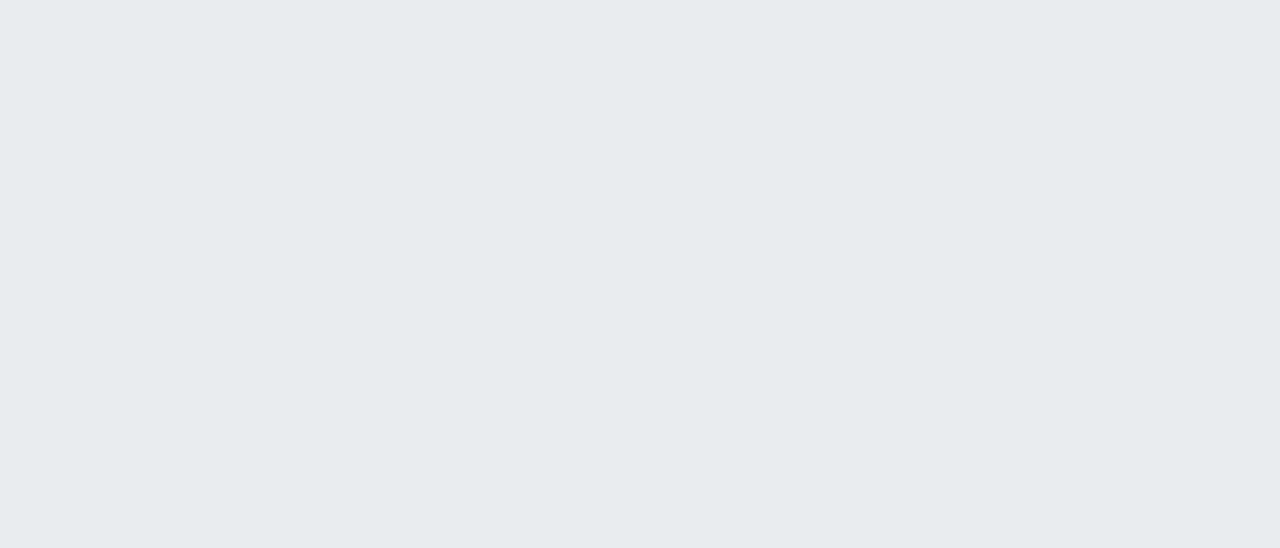
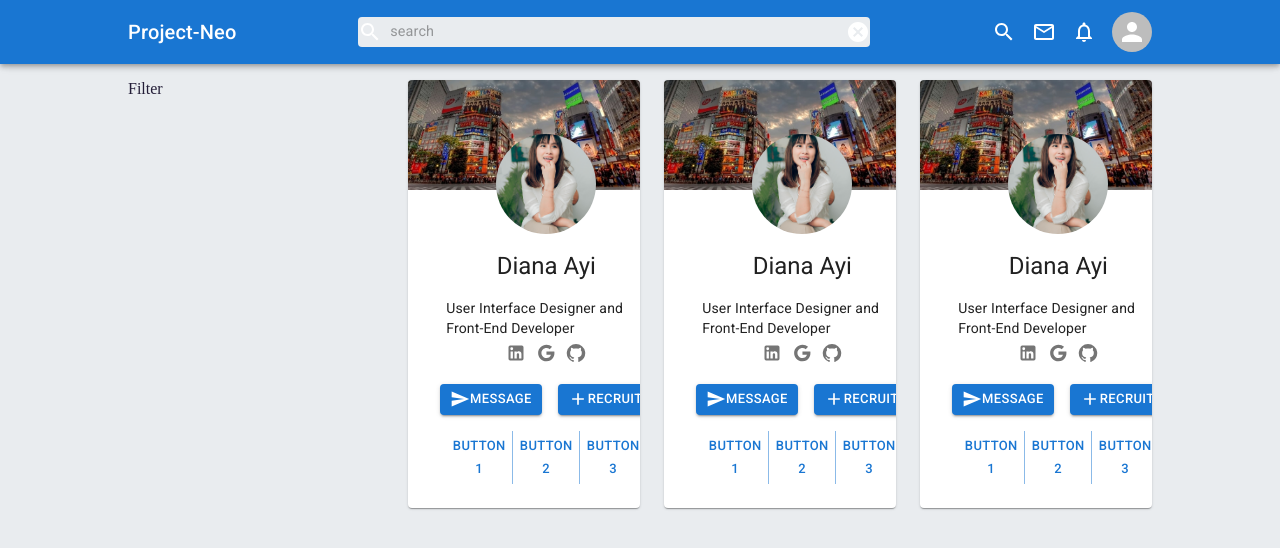
Before and after one commit to jpzambranoleon/project-neo-front-end, a React (Create React App) app: page /users in a window 1280 px wide. Before the commit this address had no page. Shown: the top 548 px of the page. Built offline with nearby package versions, Linux system fonts and the light colour scheme.

Commit message:
updated files

```diff
--- a/src/App.js
+++ b/src/App.js
@@ -2,6 +2,7 @@ import { BrowserRouter as Router, Routes, Route } from "react-router-dom";
 import Home from "./pages/homePage/Home";
 import Profile from "./pages/profilePage/Profile";
 import ProjectsPage from "./pages/projectsPage/ProjectsPage";
+import Users from "./pages/Users/Users";
 import SignInSide from "./SignInSide";
 import SignUp from "./SignUp";
 
@@ -16,6 +17,7 @@ function App() {
             <Route path="/" element={<Home />} />
             <Route path="/profile" element={<Profile />} />
             <Route path="/projects" element={<ProjectsPage />} />
+            <Route path="users" element={<Users />} />
           </>
         </Routes>
       </Router>
--- /dev/null
+++ b/src/pages/Users/Users.jsx
@@ -0,0 +1,42 @@
+import { Box, Grid } from "@mui/material";
+import Navbar from "../../components/Navbar";
+import ProfileCard from "../homePage/components/ProfileCard";
+import DisplayUsers from "./components/DisplayUsers";
+import FilterBox from "./components/FilterBox";
+import { makeStyles } from "@mui/styles";
+
+const useStyles = makeStyles((theme) => ({
+    boxContainer: {
+        width: "80%",
+        margin:"0 auto",
+
+        [theme.breakpoints.down("sm")]: {
+            width: "100%"
+        }
+    },
+}))
+
+export default function Users() {
+    const classes = useStyles()
+    return (
+        <div>
+            <Navbar />
+            <Box className={classes.boxContainer}>
+                <Grid container>
+                    <Grid item sm={3}>
+                        <FilterBox />
+                    </Grid>
+                    <Grid item sm={3}>
+                        <DisplayUsers />
+                    </Grid>
+                    <Grid item sm={3}>
+                        <DisplayUsers />
+                    </Grid>
+                    <Grid item sm={3}>
+                        <DisplayUsers />
+                    </Grid>
+                </Grid>
+            </Box>
+        </div>
+    );
+}
--- /dev/null
+++ b/src/pages/Users/components/DisplayUsers.jsx
@@ -0,0 +1,12 @@
+import { Box, Card, Grid } from "@mui/material"
+import ProfileCard from "../../homePage/components/ProfileCard";
+
+const DisplayUsers = () => {
+    return (
+        <Box sx={{ display: "flex", paddingTop: 10 }}>
+            <ProfileCard />
+        </Box>
+    );
+};
+
+export default DisplayUsers;
--- /dev/null
+++ b/src/pages/Users/components/FilterBox.jsx
@@ -0,0 +1,11 @@
+import { Box, Grid } from "@mui/material"
+
+const FilterBox = () => {
+    return (
+        <Box sx={{ paddingTop: 10 }}>
+            <div>Filter</div>
+        </Box>
+    );
+};
+
+export default FilterBox;
--- a/src/pages/homePage/components/ProfileCard.jsx
+++ b/src/pages/homePage/components/ProfileCard.jsx
@@ -2,7 +2,7 @@ import { Add, GitHub, Google, LinkedIn, Send } from "@mui/icons-material";
 import { Avatar, Box, Button, ButtonGroup, Card, CardActions, CardContent, CardMedia, Grid, IconButton, Stack, Typography } from "@mui/material";
 
 
-const ProfileCard2 = () => {
+const ProfileCard = () => {
     return (
         <Card sx={{ ml: 3 }}>
             <CardMedia
@@ -63,4 +63,4 @@ const ProfileCard2 = () => {
     );
 };
 
-export default ProfileCard2;
+export default ProfileCard;
```
Also changed, not shown: src/pages/searchUser/SearchUser.jsx (deleted, +0 -12 lines).
